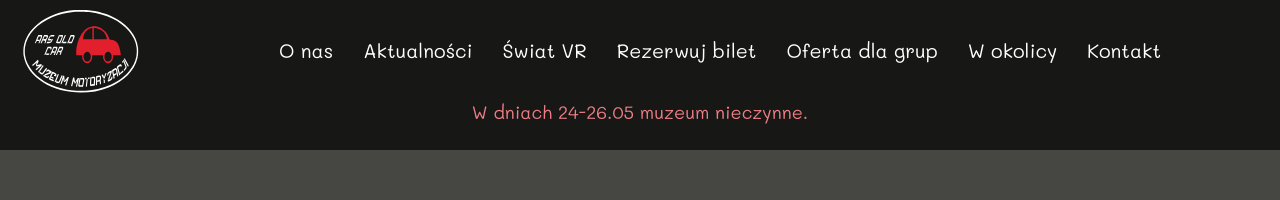
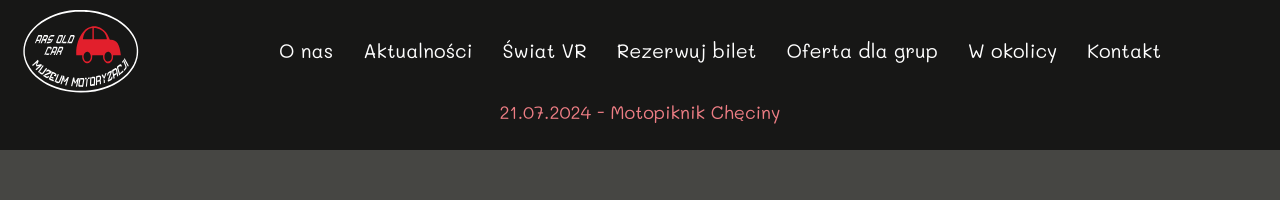
Before and after one commit to damian-guh/ars-old-car, a Next.js app: page /qr in a window 1280 px wide. Shown: the top 200 px of the page. Built offline with nearby package versions, Linux system fonts and the light colour scheme.

Commit message:
chore: update quick news section

```diff
--- a/src/components/Layout/Header/index.tsx
+++ b/src/components/Layout/Header/index.tsx
@@ -33,7 +33,7 @@ const Header = () => {
           onClick={() => toggleMenu && toggleMenu((prevState) => !prevState)}
         />
       )}
-      <QuickNewsSection>W dniach 24-26.05 muzeum nieczynne.</QuickNewsSection>
+      <QuickNewsSection>21.07.2024 - Motopiknik Chęciny</QuickNewsSection>
     </Wrapper>
   );
 };
```
